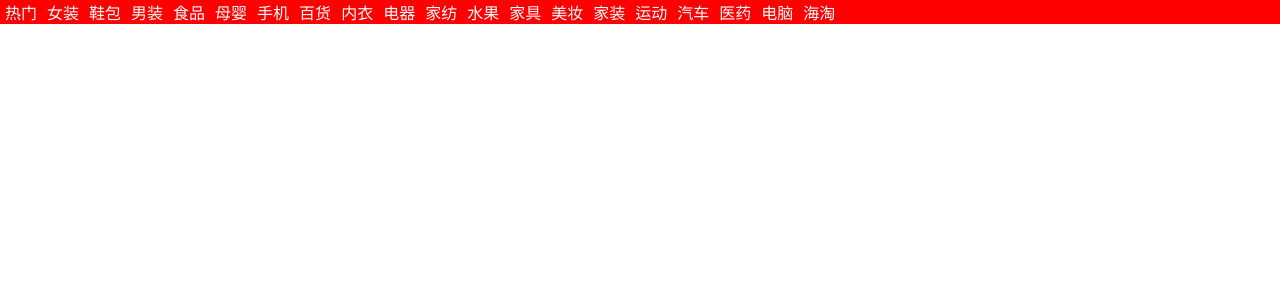
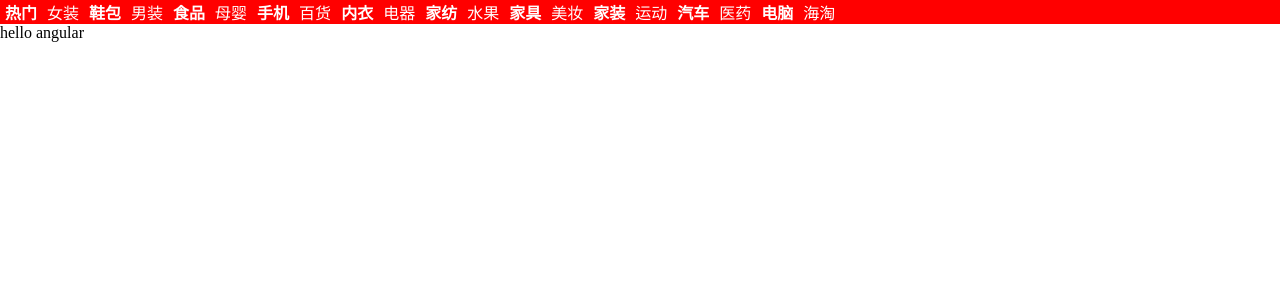
Before and after one commit to HahAmypage/angularDemo, an Angular app: page / in a window 1280 px wide. Shown: the top 300 px of the page. Built offline with nearby package versions, Linux system fonts and the light colour scheme.

Commit message:
组件生命周期

```diff
--- a/src/app/app.component.html
+++ b/src/app/app.component.html
@@ -1,8 +1,9 @@
 <app-scrollable-tab
   [menus]='topMenus'(tabsSelected) = 'handlerSelect($event)'
-  backgroundColor="red"
+  [backgroundColor]= "scrollTabBackgroundCorlor"
   titleActiveColor = 'yellow'
   titleColor = '#fff'
   indicationColor = 'yellow'
-  >
+    >
+  <div>hello angular</div>
 </app-scrollable-tab>
--- a/src/app/app.component.ts
+++ b/src/app/app.component.ts
@@ -24,7 +24,7 @@ import { TopMenu } from './components';
   styleUrls: ['./app.component.css']
 })
 export class AppComponent {
-
+  scrollTabBackgroundCorlor = "red";
   topMenus:TopMenu[] = [{
     title:'热门',
     link:''
@@ -109,6 +109,9 @@ export class AppComponent {
 
 
 handlerSelect(topMenus:TopMenu){
+  const colors = ['red','blue','black'];
+  const indx = Math.floor(Math.random() * 3);
+  this.scrollTabBackgroundCorlor = colors[indx];
   console.log(topMenus);
 }
   // add:addFunc = (x,y) => x + y;
--- a/src/app/components/scrollable-tab/scrollable-tab.component.css
+++ b/src/app/components/scrollable-tab/scrollable-tab.component.css
@@ -40,10 +40,10 @@ a{
     margin-top: 2px;
 } */
 
-/* .even{
+.even{
     font-weight: 900;
 }
 
 .odd{
     font-weight: 100;
-} */
+}
--- a/src/app/components/scrollable-tab/scrollable-tab.component.html
+++ b/src/app/components/scrollable-tab/scrollable-tab.component.html
@@ -1,5 +1,5 @@
 <ul [ngStyle]="{'background-color':backgroundColor}">
-    <li *ngFor="let menu of menus;let i = index; let even = even; let odd = odd;">
+    <li *ngFor="let menu of menus;let i = index; let even = even; let odd = odd;" [ngClass] = "{'even':even,'odd':odd}">
       <a href="#"
       [ngStyle]="{color:i === selectIndex ? titleActiveColor:titleColor}"
       (click)=hanlderSelection(i)>
@@ -8,3 +8,4 @@
       <span class="indicator" [ngStyle] = "{'background-color':indicationColor}" *ngIf="i === selectIndex"></span>
     </li>
   </ul>
+  <ng-content></ng-content>
--- a/src/app/components/scrollable-tab/scrollable-tab.component.ts
+++ b/src/app/components/scrollable-tab/scrollable-tab.component.ts
@@ -1,4 +1,4 @@
-import { Component, OnInit, Input, Output, EventEmitter } from '@angular/core';
+import { Component, OnInit, Input, Output, EventEmitter, SimpleChanges, OnChanges, DoCheck, AfterContentInit, AfterContentChecked, AfterViewInit, AfterViewChecked } from '@angular/core';
 
 export interface TopMenu{
   title:string,
@@ -10,7 +10,14 @@ export interface TopMenu{
   templateUrl: './scrollable-tab.component.html',
   styleUrls: ['./scrollable-tab.component.css']
 })
-export class ScrollableTabComponent implements OnInit {
+
+ /**
+    * 接口是可选的，也就是说只要有类似 ngOnInit 这样的方法存在
+    * 生命周期的钩子函数还是正常执行
+    * 但是建议实现接口，好处一个是不会由于误删除某个钩子函数
+    * 另一是对组件涉及到哪些生命周期一目了然
+    */
+export class ScrollableTabComponent implements OnInit , OnChanges, DoCheck,AfterContentInit,AfterContentChecked,AfterViewInit,AfterViewChecked{
 
   title = '拼多多';
   selectIndex = -1 ; // 起始值
@@ -21,9 +28,83 @@ export class ScrollableTabComponent implements OnInit {
   @Input() titleColor = '#00f';
   @Input() indicationColor = '#ff0';
   @Output() tabsSelected = new EventEmitter();
-  constructor() { }
+  /**
+   * 组件构造函数最先调用
+   */
+  constructor() {
+    console.log("调用组件构造函数")
+   }
 
+   /**
+    * 在组件 '@Input' 属性发生变化时调用
+    * @param changes 索引对象，key 是属性值，value是SimpleChanges
+    */
+   ngOnChanges(changes: SimpleChanges): void {
+     //Called before any other lifecycle hook. Use it to inject dependencies, but avoid any serious work here.
+     //Add '${implements OnChanges}' to the class.
+     console.log("组件属性值变化",changes);
+   }
+
+  /**
+   * 组件初始化完成，在这个函数中，我们可以放心地使用组件的属性和方法
+   */
   ngOnInit() {
+    console.log("组件初始化");
+  }
+
+  /**
+   * 脏值检查
+   */
+  ngDoCheck(): void {
+    //Called every time that the input properties of a component or a directive are checked. Use it to extend change detection by performing a custom check.
+    //Add 'implements DoCheck' to the class.
+    console.log("脏值检查");
+  }
+
+  /**
+   * 组件内容初试化
+   */
+  ngAfterContentInit(): void {
+    //Called after ngOnInit when the component's or directive's content has been initialized.
+    //Add 'implements AfterContentInit' to the class.
+    console.log("组件内容初试化");
+  }
+
+  /**
+   * 组件内容脏值检查
+   */
+  ngAfterContentChecked(): void {
+    //Called after every check of the component's or directive's content.
+    //Add 'implements AfterContentChecked' to the class.
+    console.log("组件内容脏值检查");
+  }
+
+  /**
+   * 组件视图初始化
+   */
+  ngAfterViewInit(): void {
+    //Called after ngAfterContentInit when the component's view has been initialized. Applies to components only.
+    //Add 'implements AfterViewInit' to the class.
+    console.log("组件视图初始化");
+  }
+
+  /**
+   * 组件视图脏值检查
+   */
+  ngAfterViewChecked(): void {
+    //Called after every check of the component's view. Applies to components only.
+    //Add 'implements AfterViewChecked' to the class.
+    console.log("组件视图脏值检查");
+  }
+
+  /**
+   * 组件销毁
+   * (在app.component.html的顶部自定义标签中添加 *ngIf="scrollTabBackgroundCorlor === 'red'" 可以验证销毁)
+   */
+  ngOnDestroy(): void {
+    //Called once, before the instance is destroyed.
+    //Add 'implements OnDestroy' to the class.
+    console.log("组件销毁")
   }
 
   hanlderSelection(index:number) {
```
